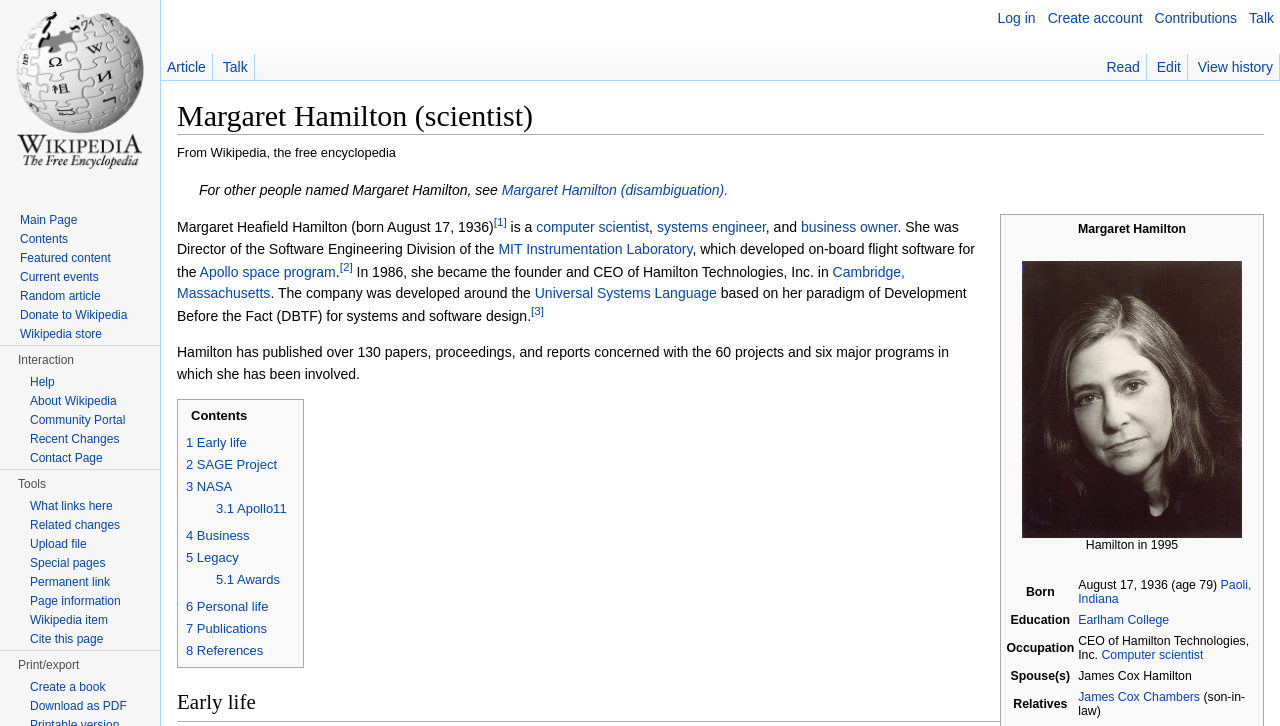
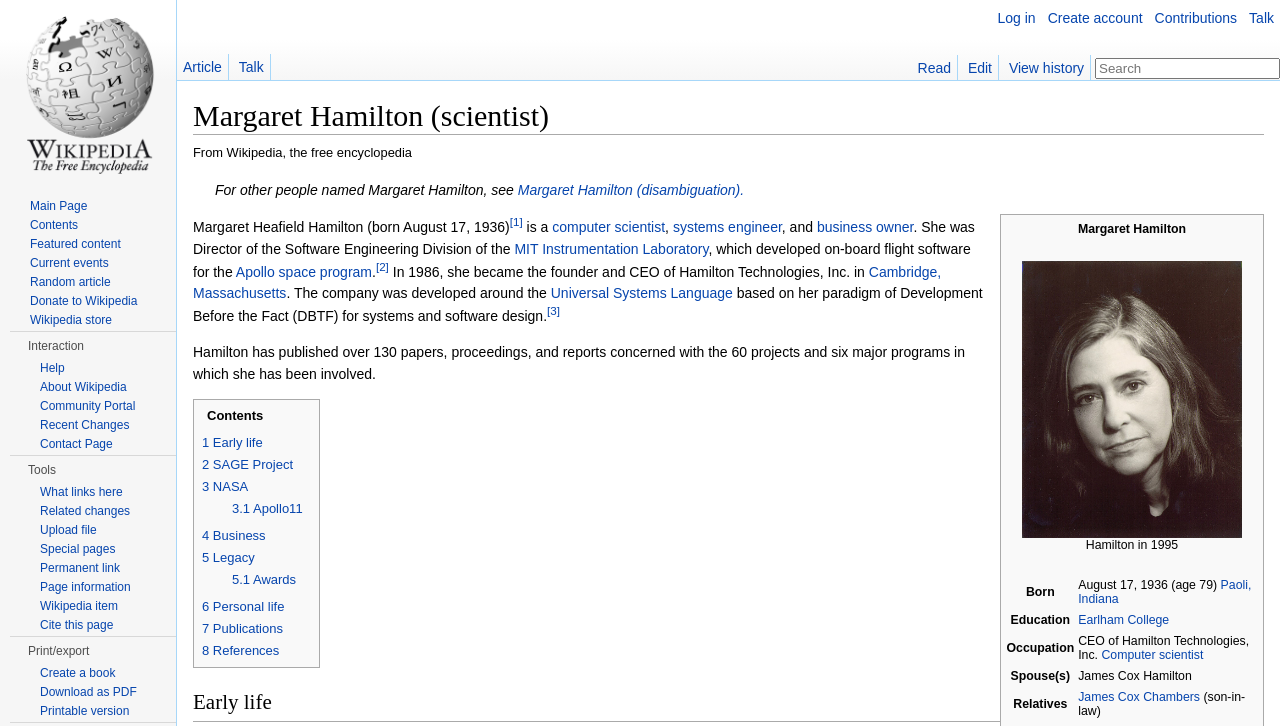
Before and after one commit to greenfox-velox/attilakrupl, a plain HTML site: page week-02/day-4/wiki_project_Thu/index.html in a window 1280 px wide. Shown: the top 726 px of the page. Drawn offline with Linux system fonts and the light colour scheme.

Commit message:
full header gradient done

```diff
--- a/week-02/day-4/wiki_project_Thu/index.html
+++ b/week-02/day-4/wiki_project_Thu/index.html
@@ -9,7 +9,9 @@
   <body>
 
     <div class="outer">
-
+      <div>
+        <div class="corner">
+        </div>
         <aside>
 
           <div class="as-inner">
@@ -180,7 +182,7 @@
           </div>
 
         </aside>
-
+      </div>
       <div class="right-col">
 
         <header>
@@ -199,16 +201,19 @@
           </ul>
         </div>
         <div class="hea01 right-bott as-inner-01-link">
+          <div class="nav-line">
             <ul>
               <li><a class="header-link1"  href="#53">Read</a></li>
               <li><a class="header-link1"  href="#54">Edit</a></li>
               <li><a class="header-link1"  href="#55">View history</a></li>
-              <!--<li>
+            </ul>
+          </div>
+          <div class="nav-line">
             <form>
-                  <input placeholder="Search" type="search" name="googlesearch">
+              <input class="search-bar" placeholder="Search" type="search" name="googlesearch">
             </form>
-              </li>-->
-            </ul>
+          </div>
+
           </div>
         </header>
 
--- a/week-02/day-4/wiki_project_Thu/style.css
+++ b/week-02/day-4/wiki_project_Thu/style.css
@@ -11,24 +11,33 @@
       display: flex;
       }
 
+        .corner {
+          height: 80px;
+          width: 176px;
+          background: linear-gradient(white 50%, rgb(246,246,246) );
+        }
+
         aside {
-          width: 175px;
+          width: 176px;
           background: rgb(246,246,246);
           font-size: 12px;
-          border-right: rgb(167,215,249) solid 1px;
-        }
+          }
+
 
             .as-inner {
-              width: 100%;
+              width: 166px;
+              padding-left: 10px;
             }
 
                 .as-inner-00 {
                   padding-bottom: 25px;
+                  height: 85px;
                   }
 
                     .logo {
                       width: 130px;
                       padding: 10px 15px 10px 15px;
+                      transform: translateY(-75px);
                     }
 
                  .as-inner-01 {
@@ -79,6 +88,7 @@
               background: linear-gradient(white 50%, rgb(246,246,246) ) ;
               height: 80px;
               border-bottom:  rgb(167,215,249) solid 1px;
+              border-left: rgb(167,215,249) solid 1px;
               position: relative;
             }
 
@@ -111,6 +121,12 @@
                   right: 0px;
                 }
 
+
+                .nav-line {
+                  display: inline-block;
+                }
+
+
                 .as-inner-01-link ul {
                   padding: 5px 0 5px 0;
                   margin: 0;
@@ -131,7 +147,7 @@
 
                 .right-bott {
                   right: 0px;
-                  bottom: 0px;
+                  bottom: -13px;
                   max-height: 40px;
 
                 }
@@ -139,6 +155,8 @@
 
             main {
               background-color: white;
+              border-left: rgb(167,215,249) solid 1px;
+              border-bottom: rgb(167,215,249) solid 1px;
             }
 
                 .m-inner {
```
Lines whose indentation alone changed are shown as unchanged.
